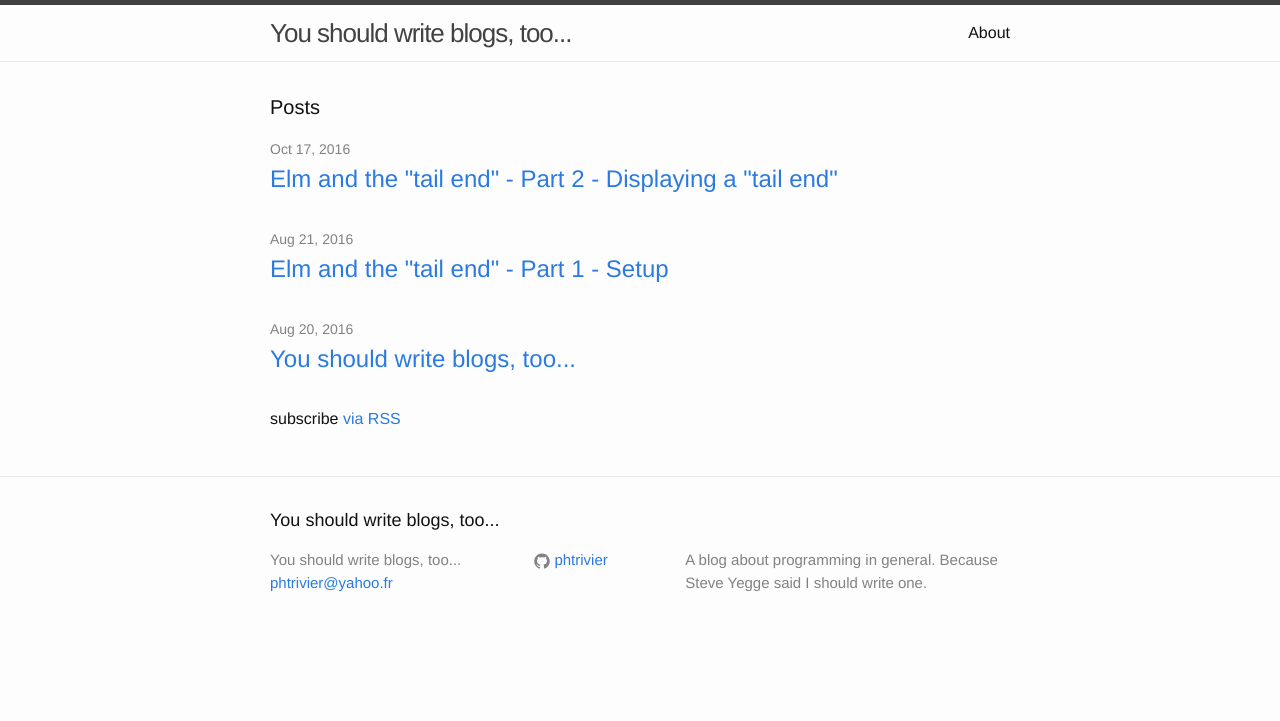
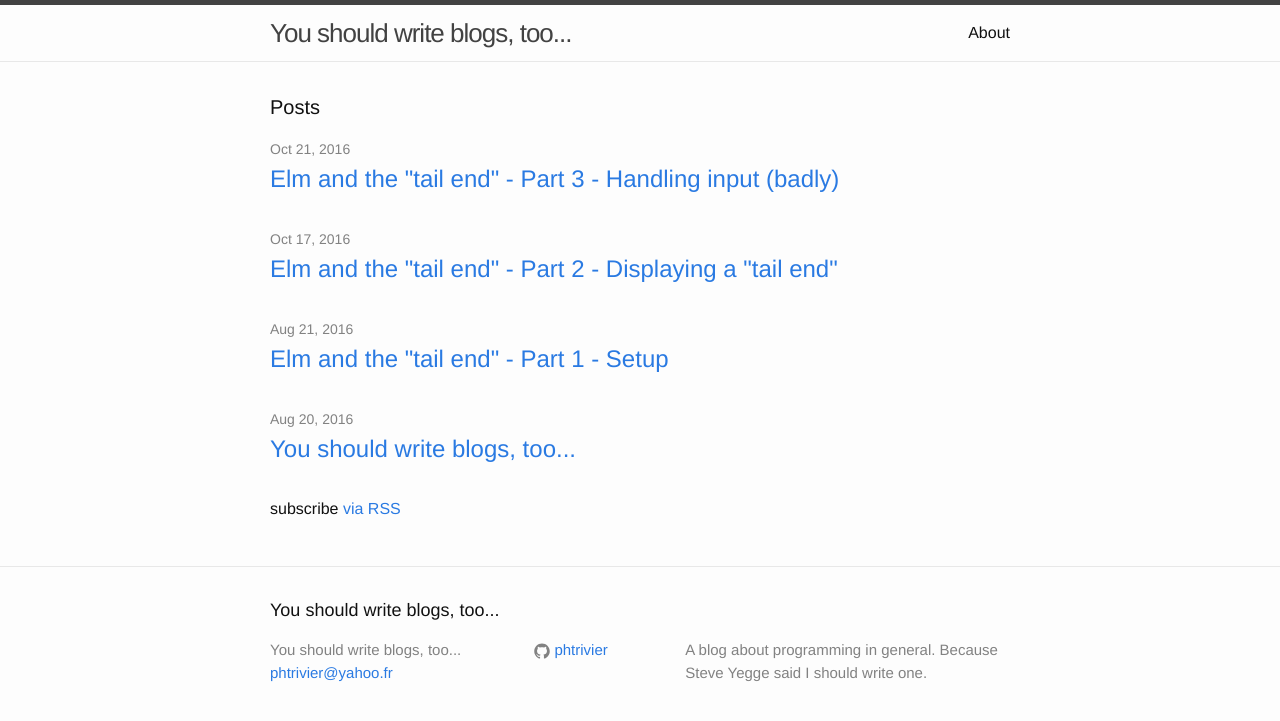
Before and after one commit to phtrivier/phtrivier.github.io, a Jekyll site: the page built from index.html, in a window 1280 px wide. Shown: the top 721 px of the page. Built offline with Jekyll 4.4.1, drawn with Linux system fonts in a browser that asks for light colours; comment, search, counter and statistics services are not loaded; part of the change alters nothing that is shown.

Commit message:
Part 3 : Trying to do inputs

````diff
--- a/_posts/2016-10-17-elm-tail-end-part-2.markdown
+++ b/_posts/2016-10-17-elm-tail-end-part-2.markdown
@@ -240,7 +240,7 @@ Voila, run `make.sh` again, and you should see something like this :
 Which is not very good looking, but, as far as `elm` is concerned, everything is there.
 We can either make this much prettier (which will only involve CSS), or add some interactivity to the page (in case you want to use other values than 35/90.)
 
-That's what we'll do in next part !
+That's what we'll do in [next part](/2016/10/21/elm-tail-end-part-3) !
 
 ---
 
--- /dev/null
+++ b/_posts/2016-10-21-elm-tail-end-part-3.markdown
@@ -0,0 +1,354 @@
+---
+layout: post
+title:  "Elm and the \"tail end\" - Part 3 - Handling input (badly)"
+date:   2016-10-21 21:00:00 +0000
+tags: elm waitbutwhy
+---
+## Making the page interactive (or at least, trying)
+
+_This is part 3 of a series. You should probably start at [the first part](/2016/08/21/elm-tail-end-part-1)._
+
+Our application has been pretty static so far, we should add some interactivity.
+We'll add a way to change your current age, and your life expectancy.
+
+Let's ask the questions from last part again.
+
+### _What is this application about ?_
+
+The same as earlier (just an age and an expectancy.) So the `Model` does not have to change.
+
+_Or so you think..._
+
+
+### _What can this application do ?_
+
+We can know change the age and expectancy, so let's add two messages for that.
+The messages will be 'parameterized' with the new values.
+
+Here we go :
+
+``` haskell
+type Msg
+    = Start
+    | ChangeAge Int -- The Int will be the new age (no pun intended)
+    | ChangeExpected Int -- The Int will be the new age expectancy
+```
+
+### _How does this application start ?_
+
+The same as usual.
+
+### _Where do we go from here ?_
+
+When we receive a message to change any value, we turn the model into... the same model with a different value.
+
+``` haskell
+update : Msg -> Model -> ( Model, Cmd Msg )
+update action model =
+    case action of
+        Start ->
+            ( model, Cmd.none )
+
+        ChangeAge age ->
+            ( { model | model.age = age }, Cmd.none )
+
+        ChangeExpected expected ->
+            ( { model | model.expected = expected }, Cmd.none )
+
+```
+
+### _Wait, aren't we suppose to display stuff, too ?_
+
+Sure, we can display a couple inputs as well as our view.
+In its simplest form :
+
+``` haskell
+view : Model -> Html Msg
+view model =
+    div [ class "page" ]
+        [ inputs model
+        , tailendView model
+        ]
+
+
+inputs : Model -> Html Msg
+inputs model =
+    div []
+        [ input
+            [ placeholder "Age"
+            , value (toString model.age)
+            ]
+            []
+        , input
+            [ placeholder "Expected"
+            , value (toString model.expected)
+            ]
+            []
+        ]
+```
+
+We had to use
+[`toString`](http://package.elm-lang.org/packages/elm-lang/core/latest/Basics#toString)
+because the input wants to display a `String`, and not an `Int`. (And if
+you've been using Javascript for too long, you might have forgotten
+it, but it's two different things. Anyway.)
+
+So all this displays a nice set of input, and if you type something in them, pretty much *nothing* happens.
+
+### Introducting events
+
+Elm has a complete package devoted to handling events, named, ahem,
+[Html.Events](http://package.elm-lang.org/packages/elm-lang/html/1.1.0/Html-Events). It
+has *functions* that are meant to be used to generate attributes of
+`Html` elements, in order to fill the usual 'callbacks'.
+
+If we look at `onInput`, for example, we see the signature :
+
+``` haskell
+onInput : (String -> msg) -> Attribute msg
+```
+
+Which in our case, means we have to provide it with a function that will turn a `String` (what is typed by the user in the field), and generate a `Msg`.
+
+We would use it like this :
+
+
+``` haskell
+inputs : Model -> Html Msg
+inputs model =
+    div []
+        [ input
+            [ placeholder "Age"
+            , value (toString model.age)
+            , onInput handleAgeInput
+            ]
+            []
+           ...
+```
+
+Let's try different possible functions for how to handle age input:
+
+``` haskell
+handleAgeInput : String -> Msg
+handleAgeInput str =
+    ChangeAge str
+
+```
+
+That's the kind of things you see in tutorials, except in our cases, there is a catch : `ChangeAge` does not take a `String`, but an age.
+So this won't compile. (But `elm` message will be nice.)
+
+How about parsing the String ?
+
+``` haskell
+handleAgeInput : String -> Msg
+handleAgeInput str =
+    ChangeAge (toInt str)
+```
+
+Again, this won't compile, because
+[`toInt`](http://package.elm-lang.org/packages/elm-lang/core/4.0.5/String#toInt)
+will not return an `Int`, but a composite type called
+[Result](http://package.elm-lang.org/packages/elm-lang/core/4.0.5/Result)
+that *forces* you to deal with failures (in this case, an entry that
+can not be parsed as an `Int`, because your user found it soooo smart to
+type "foo" in the age field. And we're not going to play with the
+[type=number](https://www.w3.org/TR/html-markup/input.number.html)
+attribute, cause that would be cheating. And this _aparté_ is way too
+long, again.)
+
+Here, we have several ways of handling this, and _I'm not sure which one is the best_ (did I mention I write this mostly to educate *myself* ?)
+
+#### Use a default value
+
+That seems to be suggested
+[here and there](http://package.elm-lang.org/packages/elm-lang/core/4.0.5/String#toInt)
+; just assume that if the user types a love letter in the age field,
+it means they're 15 years old. Or 0.
+
+``` haskell
+handleAgeInput : String -> Msg
+handleAgeInput str =
+    let
+        age =
+            Result.withDefault 0 (toInt str)
+    in
+        ChangeAge age
+```
+
+That will work, provided the view code gracefully handles the zeros.
+
+#### Use a String for ChangeAge
+
+What if `ChangeAge` used a `String` instead of an `Int` ?
+`handleAgeInput` would be trivial to write :
+
+``` haskell
+type alias Msg
+    = Start
+    | ChangeAge String -- The string is simply what the user typed
+    ...
+
+handleAgeInput : String -> Msg
+handleAgeInput str =
+    ChangeAge str
+```
+
+So, all and dandy ? Well, no, because then, in the `update` code, you have to deal with the string conversion :
+
+``` haskell
+update : Msg -> Model -> ( Model, Cmd Msg )
+update action model =
+    case action of
+        Start ->
+            ( model, Cmd.none )
+
+        ChangeAge age ->
+            ( updateAge model age, Cmd.none )
+
+        -- ...
+
+updateAge : Model -> String -> Model
+updateAge model age =
+    case String.toInt age of
+        Ok age ->
+            { model | age = age }
+
+        Err _ ->
+            { model | ????? }
+
+```
+
+You might want to use `Result.withDefault` here, or just write `age =
+0`, but it's really the same as the previous situation.
+
+Both of those solutions have a problem in the `view` function.
+
+First of all, the `view` function will not be able to display an
+helpful error message in case of invalid display. (Something like "You
+should have typed a number for your age.").  It could "guess" that
+there is an error if the age is the default value (0), and maybe you
+can write the messages so that if either 0 or a bad age is used.
+
+Secondly, `view` will have to put something in the `value` attribute
+of the Input. If you decide to type a default value, than any time you
+enter something bogus, the field will be replaced by 0, which is kinda
+strange.
+
+#### Using Maybes
+
+Since it's unclear whether the age is filled at a given moment, we might want to make it explicit, using the `Maybe` type.
+
+It _kinda_ works, but I'm not that happy with the result.
+In details, here is how it would go (I only show the `age` bits, `expected` is mostly the same.)
+
+``` haskell
+type alias Model =
+    { age : Maybe Int
+    , expected : Maybe Int
+    }
+
+type Msg
+    = Start
+    | ChangeAge String
+    | ChangeExpected String
+
+
+initialModel : Model
+initialModel =
+    { age = Just 35
+    , expected = Just 90
+    }
+
+update : Msg -> Model -> ( Model, Cmd Msg )
+update action model =
+    case action of
+        -- ...
+
+        ChangeAge age ->
+            ( updateAge model age, Cmd.none )
+
+-- ...
+
+updateAge : Model -> String -> Model
+updateAge model str =
+    let
+        age =
+            str
+                |> String.toInt
+                |> Result.toMaybe
+    in
+        { model | age = age }
+
+-- ..
+
+inputs : Model -> Html Msg
+inputs model =
+    div []
+        [ input
+            [ placeholder "Age"
+            , value (maybeToInt model.age)
+            , onInput ChangeAge
+            ]
+            []
+        , input
+            [ placeholder "Expected"
+            , value (maybeToInt model.expected)
+            , onInput ChangeExpected
+            ]
+            []
+        ]
+
+
+maybeToInt : Maybe Int -> String
+maybeToInt x =
+    case x of
+        Just a ->
+            toString a
+
+        Nothing ->
+            ""
+
+-- ...
+
+tailendView : Model -> Html Msg
+tailendView model =
+    case ( model.age, model.expected ) of
+        -- Destructuring pattern matching for the win !
+        ( Nothing, _ ) ->
+            div [] [ text "You should type an age" ]
+
+        ( _, Nothing ) ->
+            div [] [ text "You should type an expected age" ]
+
+        ( Just age, Just expected ) ->
+            let
+                crossed =
+                    age
+
+                uncrossed =
+                    expected - age
+            in
+                -- ...
+
+
+```
+
+This works, but :
+
+* the Maybe's are checked all the time
+* I'm pretty sure there is a shorter way to do `maybeToInt`
+* this still does not prevent the user from typing an age that is
+  bigger than her expectancy. And we should use the type system to
+  ["make impossible states impossible"](https://www.youtube.com/watch?v=IcgmSRJHu_8&index=13&list=WL).
+
+Remember when I told you that `elm` forces you to think about error
+cases early one ?  We have _two_ freaking fields here, and we're
+already wondering what to do.
+
+On the bright side, the same code in Javascript would be littered with
+`if`s for null checks, and possible places for conversions, so at
+least the `elm` code is _clean_.  But it still feels a bit
+complicated, so I'm sure there is a better way.
+
+Which we'll give a try to find next time !
````
Also changed, not shown: Gemfile.lock, 1 other file.
